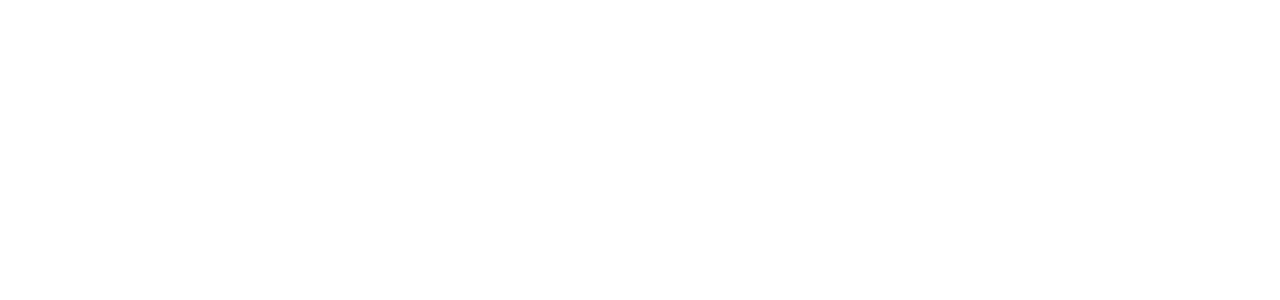
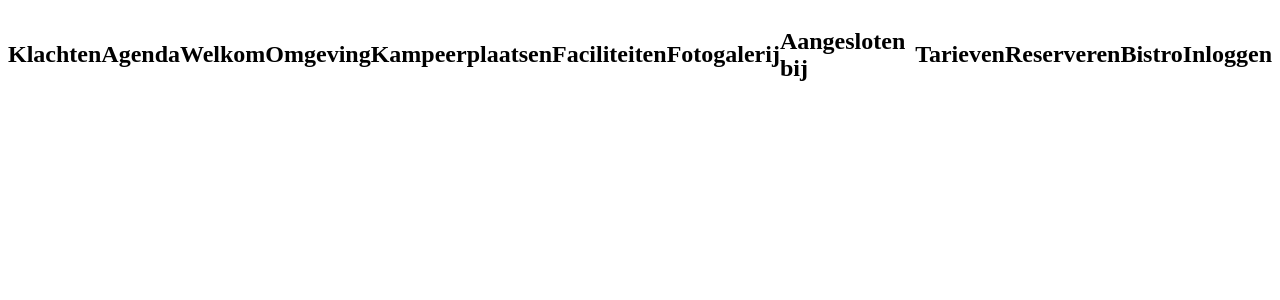
Before and after one commit to luuk353/camping-maasvallei, a PHP site: page / in a window 1280 px wide. Before the commit the part shown is empty. Shown: the top 300 px of the page. Run offline with PHP 8.4, Linux system fonts and the light colour scheme.

Commit message:
homepage header (word nog aangepast)

```diff
--- /dev/null
+++ b/includes/header.php
@@ -0,0 +1,14 @@
+<nav class="header">
+    <h1>Klachten</h1>
+    <h1>Agenda</h1>
+    <h1>Welkom</h1>
+    <h1>Omgeving</h1>
+    <h1>Kampeerplaatsen</h1>
+    <h1>Faciliteiten</h1>
+    <h1>Fotogalerij</h1>
+    <h1>Aangesloten bij</h1>
+    <h1>Tarieven</h1>
+    <h1>Reserveren</h1>
+    <h1>Bistro</h1>
+    <a href="login.php"><h1>Inloggen</h1></a>
+</nav>
--- a/index.php
+++ b/index.php
@@ -7,6 +7,8 @@
     <link rel="stylesheet" href="main.css">
 </head>
 <body>
-
+<?php
+include_once "includes/header.php";
+?>
 </body>
 </html>
--- a/main.css
+++ b/main.css
@@ -0,0 +1,15 @@
+.header{
+    display: flex;
+    flex-direction:row;
+    justify-content:space-evenly;
+    align-items: center;
+    position:sticky;
+
+}
+
+.header a:link, .header a:visited,
+.header a:hover, .header a:active {
+    text-decoration: none;
+    color: black;
+    /* font-weight: 600; */
+}
```
